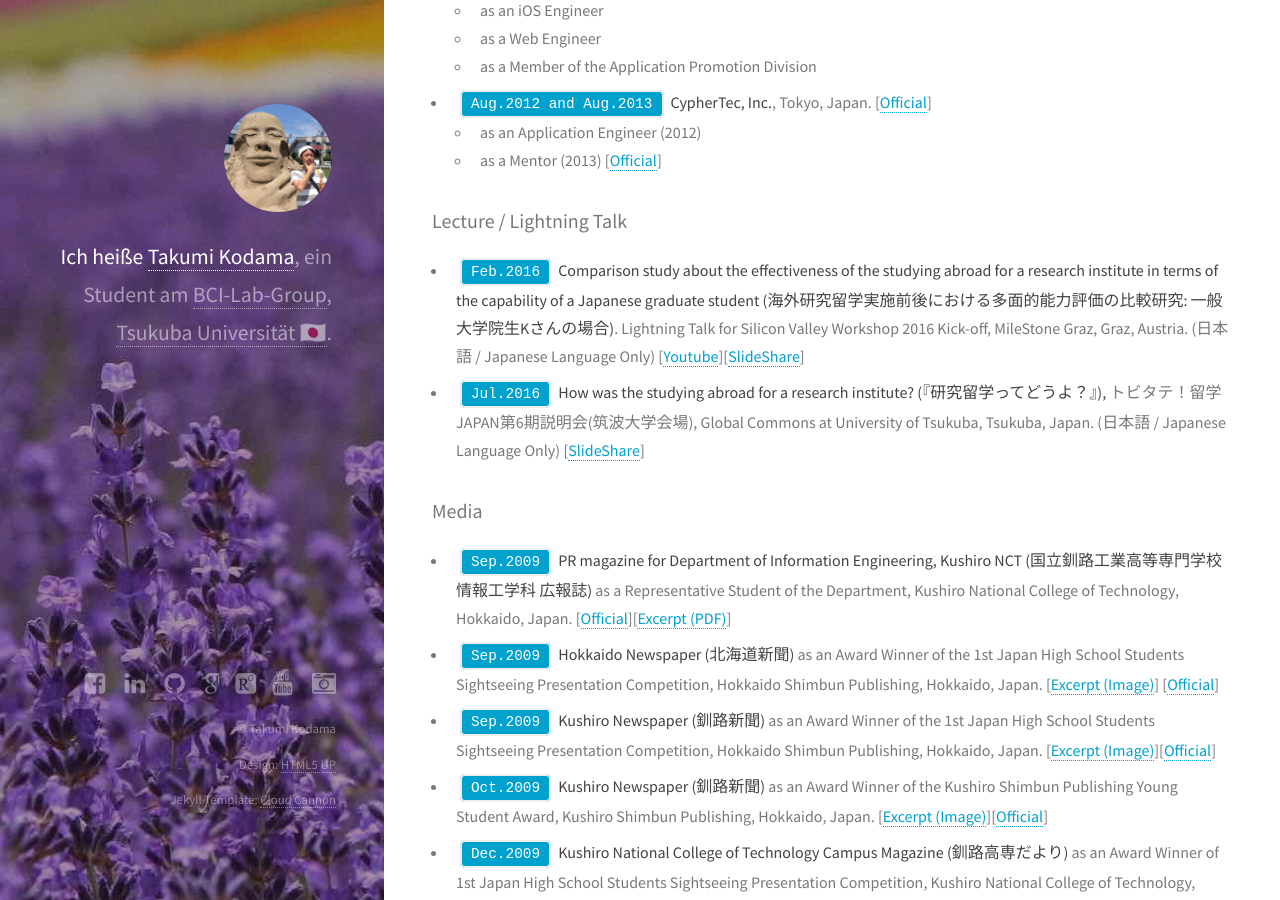
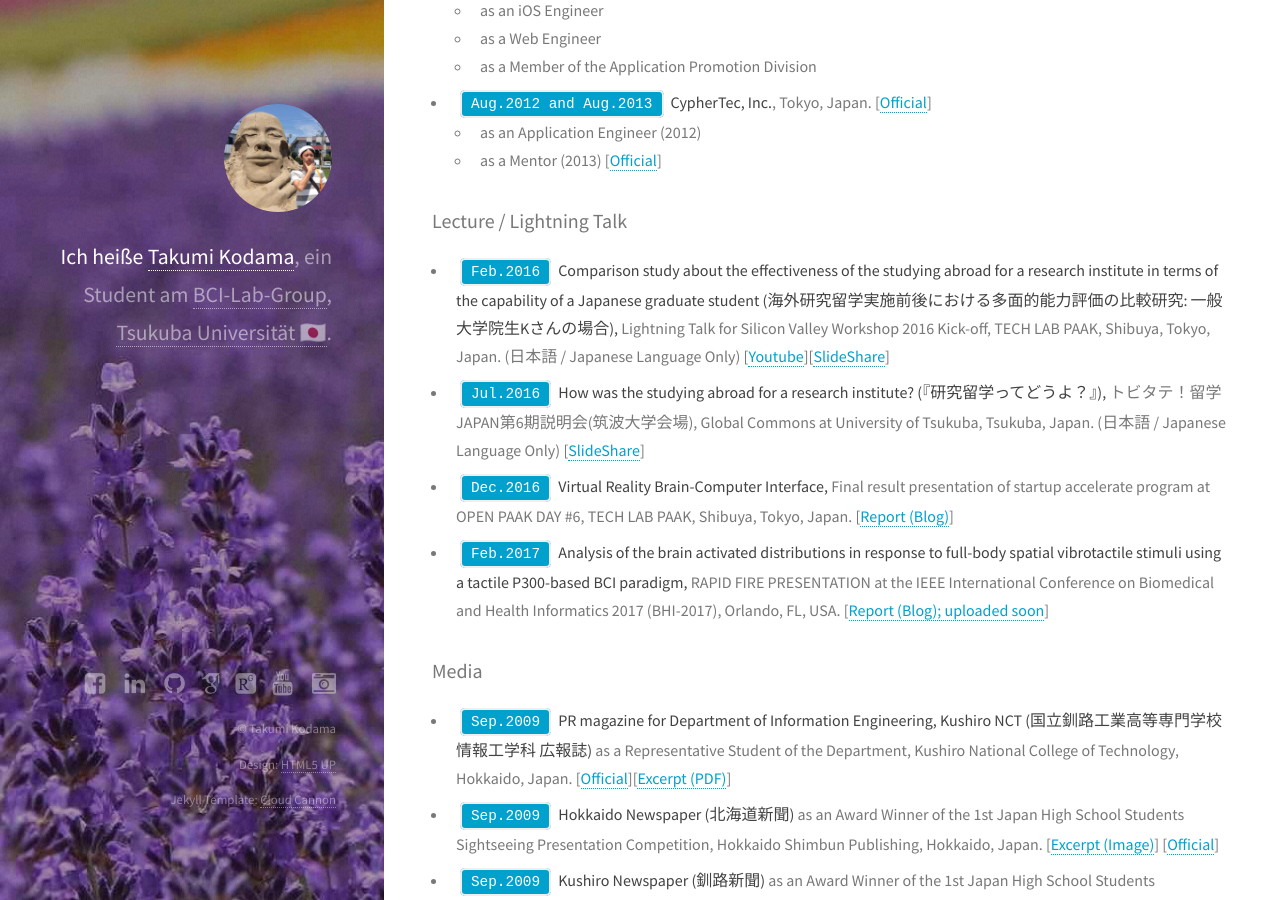
Before and after one commit to shartsu/shartsu.github.io, a Jekyll site: the page built from profile/index.markdown, in a window 1280 px wide and 900 px high, scrolled down 6508 px. Built offline with Jekyll 4.4.1, drawn with Linux system fonts in a browser that asks for light colours; some web fonts are replaced; comment, search, counter and statistics services are not loaded.

Commit message:
added line about lightning talks

```diff
--- a/profile/index.markdown
+++ b/profile/index.markdown
@@ -131,8 +131,10 @@ layout: profile
 ### Lecture / Lightning Talk
 
 [comment]: < - `Feb.2012` **Career guidance for young students in Kushiro National College of Technology ** [[Photo](@hokkaido)] [[SlideShare](@hokkaido)] >
-- `Feb.2016` **Comparison study about the effectiveness of the studying abroad for a research institute in terms of the capability of a Japanese graduate student (海外研究留学実施前後における多面的能力評価の比較研究: 一般大学院生Kさんの場合)**. Lightning Talk for Silicon Valley Workshop 2016 Kick-off, MileStone Graz, Graz, Austria. (日本語 / Japanese Language Only) [[Youtube](https://www.youtube.com/watch?v=f3PGh7vbGT8)][[SlideShare](http://www.slideshare.net/TakumiKodama/k-64267610)]
+- `Feb.2016` **Comparison study about the effectiveness of the studying abroad for a research institute in terms of the capability of a Japanese graduate student (海外研究留学実施前後における多面的能力評価の比較研究: 一般大学院生Kさんの場合),** Lightning Talk for Silicon Valley Workshop 2016 Kick-off, TECH LAB PAAK, Shibuya, Tokyo, Japan. (日本語 / Japanese Language Only) [[Youtube](https://www.youtube.com/watch?v=f3PGh7vbGT8)][[SlideShare](http://www.slideshare.net/TakumiKodama/k-64267610)]
 - `Jul.2016` **How was the studying abroad for a research institute? (『研究留学ってどうよ？』),** トビタテ！留学JAPAN第6期説明会(筑波大学会場), Global Commons at University of Tsukuba, Tsukuba, Japan. (日本語 / Japanese Language Only) [[SlideShare](http://www.slideshare.net/TakumiKodama/ss-64297357)]
+- `Dec.2016` **Virtual Reality Brain-Computer Interface,** Final result presentation of startup accelerate program at OPEN PAAK DAY #6, TECH LAB PAAK, Shibuya, Tokyo, Japan. [[Report (Blog)](../2016/12/20/OPD6.html)]
+- `Feb.2017` **Analysis of the brain activated distributions in response to full-body spatial vibrotactile stimuli using a tactile P300-based BCI paradigm,** RAPID FIRE PRESENTATION at the IEEE International Conference on Biomedical and Health Informatics 2017 (BHI-2017), Orlando, FL, USA. [[Report (Blog); uploaded soon](../2017/02/17/BHI2017.html)]
 
 ### Media
 
```
